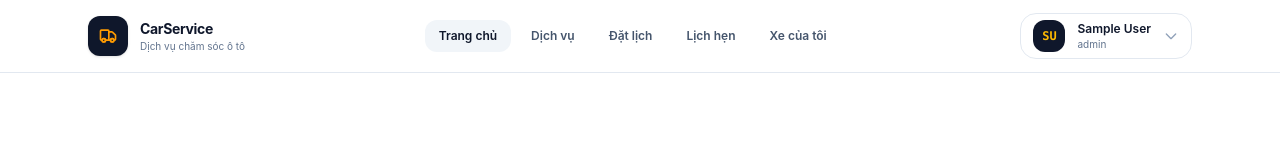
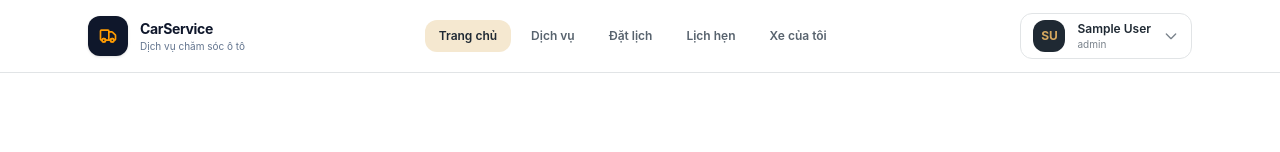
Before and after one commit to gitlovehub/carservice, a React (Vite) app in the folder frontend/: page / in a window 1280 px wide. Shown: the top 152 px of the page. Built offline with nearby package versions, Linux system fonts and the light colour scheme; no server answers; sample sign-in values are in the browser's storage; grey boxes are pictures that could not be loaded.

Commit message:
fix home api

```diff
--- a/frontend/src/components/Header.tsx
+++ b/frontend/src/components/Header.tsx
@@ -1,168 +1,220 @@
+
 import { useEffect, useRef, useState } from "react";
 import { Link, useLocation } from "react-router-dom";
 import { fetchApi } from "../services/api";
 import {
   getRoleManagementPage,
   getUserDisplayName,
+  getUserInitials,
   logout,
+  type AuthUserInfo,
 } from "../pages/auth/auth";
 import BrandLogo from "./common/BrandLogo";
 
-type AuthUser = {
-  id?: number | string;
-  full_name?: string;
-  name?: string;
-  email?: string;
-  role?: string;
-  avatar?: string | null;
-};
+const navItems = [
+  { label: "Trang chủ", path: "/" },
+  { label: "Dịch vụ", path: "/services" },
+  { label: "Đặt lịch", path: "/booking" },
+  { label: "Lịch hẹn", path: "/appointments" },
+  { label: "Xe của tôi", path: "/cars" },
+];
 
 function Header() {
+  const location = useLocation();
+  const menuRef = useRef<HTMLDivElement>(null);
+
   const [open, setOpen] = useState(false);
+  const [mobileOpen, setMobileOpen] = useState(false);
   const [isLoggedIn, setIsLoggedIn] = useState(
     localStorage.getItem("isLoggedIn") === "true",
   );
-  const [user, setUser] = useState<AuthUser | null>(null);
+  const [user, setUser] = useState<AuthUserInfo>(null);
 
-  const location = useLocation();
-  const menuRef = useRef<HTMLDivElement>(null);
   const managementPage = getRoleManagementPage(user?.role);
 
-  // Lắng nghe trạng thái đăng nhập và tải thông tin tài khoản
   useEffect(() => {
+    let active = true;
+
     const checkLogin = async () => {
       const loggedIn = localStorage.getItem("isLoggedIn") === "true";
       setIsLoggedIn(loggedIn);
 
-      if (loggedIn) {
+      if (!loggedIn) {
+        setUser(null);
+        return;
+      }
+
       try {
         const storedUser = localStorage.getItem("user");
-          if (storedUser) {
+
+        if (storedUser && active) {
           setUser(JSON.parse(storedUser));
         }
+
         const response = await fetchApi("/me");
-          if (response?.account) {
+
+        if (active && response?.account) {
           setUser(response.account);
           localStorage.setItem("user", JSON.stringify(response.account));
         }
       } catch {
-          // Bỏ qua lỗi token hết hạn hoặc kết nối
+        const storedUser = localStorage.getItem("user");
+
+        if (active && storedUser) {
+          try {
+            setUser(JSON.parse(storedUser));
+          } catch {
+            setUser(null);
           }
-      } else {
+        }
+      }
+    };
+
+    const syncUser = () => {
+      const loggedIn = localStorage.getItem("isLoggedIn") === "true";
+      setIsLoggedIn(loggedIn);
+
+      if (!loggedIn) {
+        setUser(null);
+        return;
+      }
+
+      try {
+        setUser(JSON.parse(localStorage.getItem("user") || "null"));
+      } catch {
         setUser(null);
       }
     };
 
-    checkLogin();
-    window.addEventListener("storage", checkLogin);
-    window.addEventListener("user-updated", checkLogin);
+    void checkLogin();
+
+    window.addEventListener("storage", syncUser);
+    window.addEventListener("user-updated", syncUser);
 
     return () => {
-      window.removeEventListener("storage", checkLogin);
-      window.removeEventListener("user-updated", checkLogin);
+      active = false;
+      window.removeEventListener("storage", syncUser);
+      window.removeEventListener("user-updated", syncUser);
     };
-  }, [location]);
+  }, [location.pathname]);
 
-  // Đóng dropdown khi nhấn ra ngoài
+  useEffect(() => {
+    setOpen(false);
+    setMobileOpen(false);
+  }, [location.pathname]);
+
   useEffect(() => {
     const handleClickOutside = (event: MouseEvent) => {
-      if (menuRef.current && !menuRef.current.contains(event.target as Node)) {
+      if (
+        menuRef.current &&
+        !menuRef.current.contains(event.target as Node)
+      ) {
         setOpen(false);
       }
     };
 
-    if (open) {
+    const handleEscape = (event: KeyboardEvent) => {
+      if (event.key === "Escape") {
+        setOpen(false);
+        setMobileOpen(false);
+      }
+    };
+
     document.addEventListener("mousedown", handleClickOutside);
-    }
+    document.addEventListener("keydown", handleEscape);
+
     return () => {
       document.removeEventListener("mousedown", handleClickOutside);
+      document.removeEventListener("keydown", handleEscape);
     };
-  }, [open]);
+  }, []);
+
+  const isActive = (path: string) => {
+    if (path === "/") {
+      return location.pathname === "/";
+    }
+
+    if (path === "/appointments") {
+      return [
+        "/appointments",
+        "/customer/appointments",
+      ].includes(location.pathname);
+    }
+
+    if (path === "/cars") {
+      return ["/cars", "/customer/cars"].includes(location.pathname);
+    }
+
+    return (
+      location.pathname === path ||
+      location.pathname.startsWith(`${path}/`)
+    );
+  };
+
+  const navLinkClass = (active: boolean) =>
+    `rounded-xl px-3.5 py-2 text-xs font-semibold transition ${
+      active
+        ? "bg-[#F5E8D0] text-[#1F2933]"
+        : "text-[#58636E] hover:bg-[#F7F7F5] hover:text-[#1F2933]"
+    }`;
 
   const handleLogout = () => {
     setOpen(false);
+    setMobileOpen(false);
     logout();
   };
 
-  const navLinkClass = (isActive: boolean) =>
-    `rounded-xl px-3.5 py-2 text-xs font-semibold transition ${
-      isActive
-        ? "bg-slate-100 text-slate-900"
-        : "text-slate-600 hover:bg-slate-100 hover:text-slate-900"
-    }`;
-
-  // Lấy ký tự đại diện cho Avatar từ họ tên
-  const getInitials = (name?: string) => {
-    if (!name) return "KH";
-    const parts = name.trim().split(" ");
-    if (parts.length === 1) return parts[0].slice(0, 2).toUpperCase();
-    return (parts[0][0] + parts[parts.length - 1][0]).toUpperCase();
-  };
+  const renderNavigation = (mobile = false) => (
+    <nav
+      className={
+        mobile
+          ? "flex flex-col gap-1 border-t border-[#E5E7EB] px-5 py-3 lg:hidden"
+          : "hidden items-center gap-1.5 lg:flex"
+      }
+    >
+      {navItems.map((item) => (
+        <Link
+          key={item.path}
+          to={item.path}
+          aria-current={isActive(item.path) ? "page" : undefined}
+          className={
+            mobile
+              ? `rounded-xl px-4 py-3 text-sm font-semibold transition ${
+                  isActive(item.path)
+                    ? "bg-[#F5E8D0] text-[#1F2933]"
+                    : "text-[#58636E] hover:bg-[#F7F7F5] hover:text-[#1F2933]"
+                }`
+              : navLinkClass(isActive(item.path))
+          }
+        >
+          {item.label}
+        </Link>
+      ))}
+    </nav>
+  );
 
   return (
-    <header className="sticky top-0 z-50 border-b border-slate-200 bg-white/95 backdrop-blur-sm">
-      <div className="mx-auto flex h-[72px] max-w-6xl items-center justify-between px-6">
-        {/* LOGO */}
+    <header className="sticky top-0 z-50 border-b border-[#E1E4E6] bg-white/95 backdrop-blur-sm">
+      <div className="mx-auto flex h-[72px] max-w-6xl items-center justify-between gap-3 px-4 sm:px-6">
+        <Link to="/" aria-label="CarService - Trang chủ">
           <BrandLogo className="py-1" />
-
-        {/* NAVIGATION DESKTOP */}
-        <nav className="hidden items-center gap-1.5 lg:flex">
-          <Link
-            to="/"
-            className={navLinkClass(location.pathname === "/")}
-          >
-            Trang chủ
         </Link>
 
-          <Link
-            to="/services"
-            className={navLinkClass(location.pathname === "/services")}
-          >
-            Dịch vụ
-          </Link>
+        {renderNavigation()}
 
-          <Link
-            to="/booking"
-            className={navLinkClass(location.pathname === "/booking")}
-          >
-            Đặt lịch
-          </Link>
-
-          <Link
-            to="/appointments"
-            className={navLinkClass(
-              ["/appointments", "/customer/appointments"].includes(
-                location.pathname,
-              ),
-            )}
-          >
-            Lịch hẹn
-          </Link>
-
-          <Link
-            to="/cars"
-            className={navLinkClass(
-              ["/cars", "/customer/cars"].includes(location.pathname),
-            )}
-          >
-            Xe của tôi
-          </Link>
-        </nav>
-
-        {/* KHU VỰC TÀI KHOẢN */}
-        <div className="flex items-center gap-2">
+        <div className="flex shrink-0 items-center gap-2">
           {!isLoggedIn ? (
             <div className="flex items-center gap-2">
               <Link
                 to="/login"
-                className="inline-flex h-10 items-center justify-center rounded-xl border border-slate-300 bg-white px-4 text-xs font-semibold text-slate-700 transition hover:border-slate-400 hover:bg-slate-50"
+                className="inline-flex h-10 items-center justify-center rounded-xl border border-[#D9DEE2] bg-white px-3 text-xs font-semibold text-[#1F2933] transition hover:border-[#D6A85F] hover:bg-[#F7F7F5] sm:px-4"
               >
                 Đăng nhập
               </Link>
 
               <Link
                 to="/register"
-                className="inline-flex h-10 items-center justify-center rounded-xl bg-slate-900 px-4 text-xs font-semibold text-white shadow-sm transition hover:bg-slate-800"
+                className="inline-flex h-10 items-center justify-center rounded-xl bg-[#D6A85F] px-3 text-xs font-semibold text-[#1F2933] shadow-sm transition hover:bg-[#C3974F] sm:px-4"
               >
                 Đăng ký
               </Link>
@@ -171,32 +223,34 @@ function Header() {
             <div className="relative" ref={menuRef}>
               <button
                 type="button"
-                onClick={() => setOpen(!open)}
-                className="flex cursor-pointer items-center gap-3 rounded-2xl border border-slate-200 bg-white px-3 py-1.5 transition hover:border-slate-300 hover:bg-slate-50"
+                onClick={() => setOpen((previous) => !previous)}
+                aria-expanded={open}
+                aria-haspopup="menu"
+                className="flex items-center gap-2 rounded-xl border border-[#E1E4E6] bg-white px-2 py-1.5 transition hover:border-[#D6A85F] hover:bg-[#F7F7F5] sm:gap-3 sm:px-3"
               >
                 {user?.avatar ? (
                   <img
                     src={user.avatar}
                     alt={getUserDisplayName(user)}
-                    className="h-8 w-8 rounded-xl object-cover border border-amber-400/40 shadow-xs"
+                    className="h-8 w-8 rounded-xl border border-[#D6A85F]/40 object-cover"
                   />
                 ) : (
-                  <div className="flex h-8 w-8 items-center justify-center rounded-xl bg-slate-900 font-mono text-xs font-bold text-amber-400">
-                    {getInitials(getUserDisplayName(user))}
+                  <div className="flex h-8 w-8 items-center justify-center rounded-xl bg-[#1F2933] text-xs font-bold text-[#D6A85F]">
+                    {getUserInitials(user)}
                   </div>
                 )}
 
                 <div className="hidden text-left sm:block">
-                  <p className="max-w-[120px] truncate text-xs font-semibold text-slate-900">
+                  <p className="max-w-[120px] truncate text-xs font-semibold text-[#1F2933]">
                     {getUserDisplayName(user)}
                   </p>
-                  <p className="text-[10px] text-slate-500">
+                  <p className="text-[10px] text-[#7A838C]">
                     {user?.role || "Khách hàng"}
                   </p>
                 </div>
 
                 <svg
-                  className={`h-4 w-4 text-slate-400 transition-transform ${
+                  className={`h-4 w-4 text-[#7A838C] transition-transform ${
                     open ? "rotate-180" : ""
                   }`}
                   fill="none"
@@ -207,31 +261,78 @@ function Header() {
                     strokeLinecap="round"
                     strokeLinejoin="round"
                     strokeWidth={2}
-                    d="M19 9l-7 7-7-7"
+                    d="m19 9-7 7-7-7"
                   />
                 </svg>
               </button>
 
-              {/* DROPDOWN MENU */}
               {open && (
-                <div className="absolute right-0 top-full z-50 mt-2.5 w-64 rounded-2xl border border-slate-200 bg-white p-2 shadow-lg shadow-slate-200/50">
-                  <div className="border-b border-slate-100 px-3 py-2">
-                    <p className="text-[10px] font-bold uppercase tracking-wider text-slate-400">
+                <div
+                  role="menu"
+                  className="absolute right-0 top-full z-50 mt-2.5 w-64 rounded-2xl border border-[#E1E4E6] bg-white p-2 shadow-xl shadow-slate-900/10"
+                >
+                  <div className="border-b border-[#EEF0F2] px-3 py-2">
+                    <p className="text-[10px] font-bold uppercase tracking-wider text-[#8A949E]">
                       Tài khoản người dùng
                     </p>
-                    <p className="mt-0.5 truncate text-xs font-semibold text-slate-800">
-                      {user?.email}
+                    <p className="mt-1 truncate text-xs font-semibold text-[#1F2933]">
+                      {user?.email || getUserDisplayName(user)}
                     </p>
                   </div>
 
                   <div className="mt-1 space-y-0.5">
                     <Link
+                      role="menuitem"
                       to="/"
-                      onClick={() => setOpen(false)}
-                      className="flex items-center gap-2.5 rounded-xl px-3 py-2 text-xs font-medium text-slate-700 transition hover:bg-slate-100 hover:text-slate-900"
+                      className="flex items-center rounded-xl px-3 py-2.5 text-xs font-medium text-[#58636E] transition hover:bg-[#F7F7F5] hover:text-[#1F2933]"
                     >
+                      Trang chủ
+                    </Link>
+
+                    {managementPage && (
+                      <Link
+                        role="menuitem"
+                        to={managementPage.path}
+                        className="flex items-center rounded-xl px-3 py-2.5 text-xs font-medium text-[#58636E] transition hover:bg-[#F7F7F5] hover:text-[#1F2933]"
+                      >
+                        {managementPage.label}
+                      </Link>
+                    )}
+
+                    <Link
+                      role="menuitem"
+                      to="/account"
+                      className="flex items-center rounded-xl px-3 py-2.5 text-xs font-medium text-[#58636E] transition hover:bg-[#F7F7F5] hover:text-[#1F2933]"
+                    >
+                      Thông tin tài khoản
+                    </Link>
+                  </div>
+
+                  <div className="my-1.5 border-t border-[#EEF0F2]" />
+
+                  <button
+                    role="menuitem"
+                    type="button"
+                    onClick={handleLogout}
+                    className="flex w-full items-center rounded-xl px-3 py-2.5 text-left text-xs font-semibold text-red-600 transition hover:bg-red-50"
+                  >
+                    Đăng xuất
+                  </button>
+                </div>
+              )}
+            </div>
+          )}
+
+          <button
+            type="button"
+            onClick={() => setMobileOpen((previous) => !previous)}
+            aria-label={mobileOpen ? "Đóng menu" : "Mở menu"}
+            aria-expanded={mobileOpen}
+            className="flex h-10 w-10 items-center justify-center rounded-xl border border-[#E1E4E6] text-[#1F2933] transition hover:bg-[#F7F7F5] lg:hidden"
+          >
+            {mobileOpen ? (
               <svg
-                        className="h-4 w-4 text-slate-400"
+                className="h-5 w-5"
                 fill="none"
                 viewBox="0 0 24 24"
                 stroke="currentColor"
@@ -240,20 +341,12 @@ function Header() {
                   strokeLinecap="round"
                   strokeLinejoin="round"
                   strokeWidth={2}
-                          d="M3 12l2-2m0 0l7-7 7 7M5 10v10a1 1 0 001 1h3m10-11l2 2m-2-2v10a1 1 0 01-1 1h-3m-6 0a1 1 0 001-1v-4a1 1 0 011-1h2a1 1 0 011 1v4a1 1 0 001 1m-6 0h6"
+                  d="M6 6l12 12M18 6 6 18"
                 />
               </svg>
-                      Trang chủ
-                    </Link>
-
-                    {managementPage && (
-                      <Link
-                        to={managementPage.path}
-                        onClick={() => setOpen(false)}
-                        className="flex items-center gap-2.5 rounded-xl px-3 py-2 text-xs font-medium text-slate-700 transition hover:bg-slate-100 hover:text-slate-900"
-                      >
+            ) : (
               <svg
-                          className="h-4 w-4 text-slate-400"
+                className="h-5 w-5"
                 fill="none"
                 viewBox="0 0 24 24"
                 stroke="currentColor"
@@ -262,63 +355,37 @@ function Header() {
                   strokeLinecap="round"
                   strokeLinejoin="round"
                   strokeWidth={2}
-                            d="M4 6a2 2 0 012-2h2a2 2 0 012 2v2a2 2 0 01-2 2H6a2 2 0 01-2-2V6zM14 6a2 2 0 012-2h2a2 2 0 012 2v2a2 2 0 01-2 2h-2a2 2 0 01-2-2V6zM4 16a2 2 0 012-2h2a2 2 0 012 2v2a2 2 0 01-2 2H6a2 2 0 01-2-2v-2zM14 16a2 2 0 012-2h2a2 2 0 012 2v2a2 2 0 01-2 2h-2a2 2 0 01-2-2v-2z"
+                  d="M4 6h16M4 12h16M4 18h16"
                 />
               </svg>
-                        {managementPage.label}
+            )}
+          </button>
+        </div>
+      </div>
+
+      {mobileOpen && (
+        <div className="border-t border-[#E1E4E6] bg-white">
+          {renderNavigation(true)}
+
+          {!isLoggedIn && (
+            <div className="flex gap-2 px-5 pb-4 lg:hidden">
+              <Link
+                to="/login"
+                className="flex flex-1 items-center justify-center rounded-xl border border-[#D9DEE2] px-4 py-3 text-sm font-semibold text-[#1F2933] transition hover:bg-[#F7F7F5]"
+              >
+                Đăng nhập
               </Link>
-                    )}
 
               <Link
-                      to="/account"
-                      onClick={() => setOpen(false)}
-                      className="flex items-center gap-2.5 rounded-xl px-3 py-2 text-xs font-medium text-slate-700 transition hover:bg-slate-100 hover:text-slate-900"
+                to="/register"
+                className="flex flex-1 items-center justify-center rounded-xl bg-[#D6A85F] px-4 py-3 text-sm font-semibold text-[#1F2933] transition hover:bg-[#C3974F]"
               >
-                      <svg
-                        className="h-4 w-4 text-slate-400"
-                        fill="none"
-                        viewBox="0 0 24 24"
-                        stroke="currentColor"
-                      >
-                        <path
-                          strokeLinecap="round"
-                          strokeLinejoin="round"
-                          strokeWidth={2}
-                          d="M16 7a4 4 0 11-8 0 4 4 0 018 0zM12 14a7 7 0 00-7 7h14a7 7 0 00-7-7z"
-                        />
-                      </svg>
-                      Thông tin tài khoản
+                Đăng ký
               </Link>
-                  </div>
-
-                  <div className="my-1.5 border-t border-slate-100" />
-
-                  <button
-                    type="button"
-                    onClick={handleLogout}
-                    className="cursor-pointer flex w-full items-center gap-2.5 rounded-xl px-3 py-2 text-xs font-medium text-red-600 transition hover:bg-red-50"
-                  >
-                    <svg
-                      className="h-4 w-4 text-red-500"
-                      fill="none"
-                      viewBox="0 0 24 24"
-                      stroke="currentColor"
-                    >
-                      <path
-                        strokeLinecap="round"
-                        strokeLinejoin="round"
-                        strokeWidth={2}
-                        d="M17 16l4-4m0 0l-4-4m4 4H7m6 4v1a3 3 0 01-3 3H6a3 3 0 01-3-3V7a3 3 0 013-3h4a3 3 0 013 3v1"
-                      />
-                    </svg>
-                    Đăng xuất
-                  </button>
             </div>
           )}
         </div>
       )}
-        </div>
-      </div>
     </header>
   );
 }
```
Lines whose indentation alone changed are shown as unchanged.
